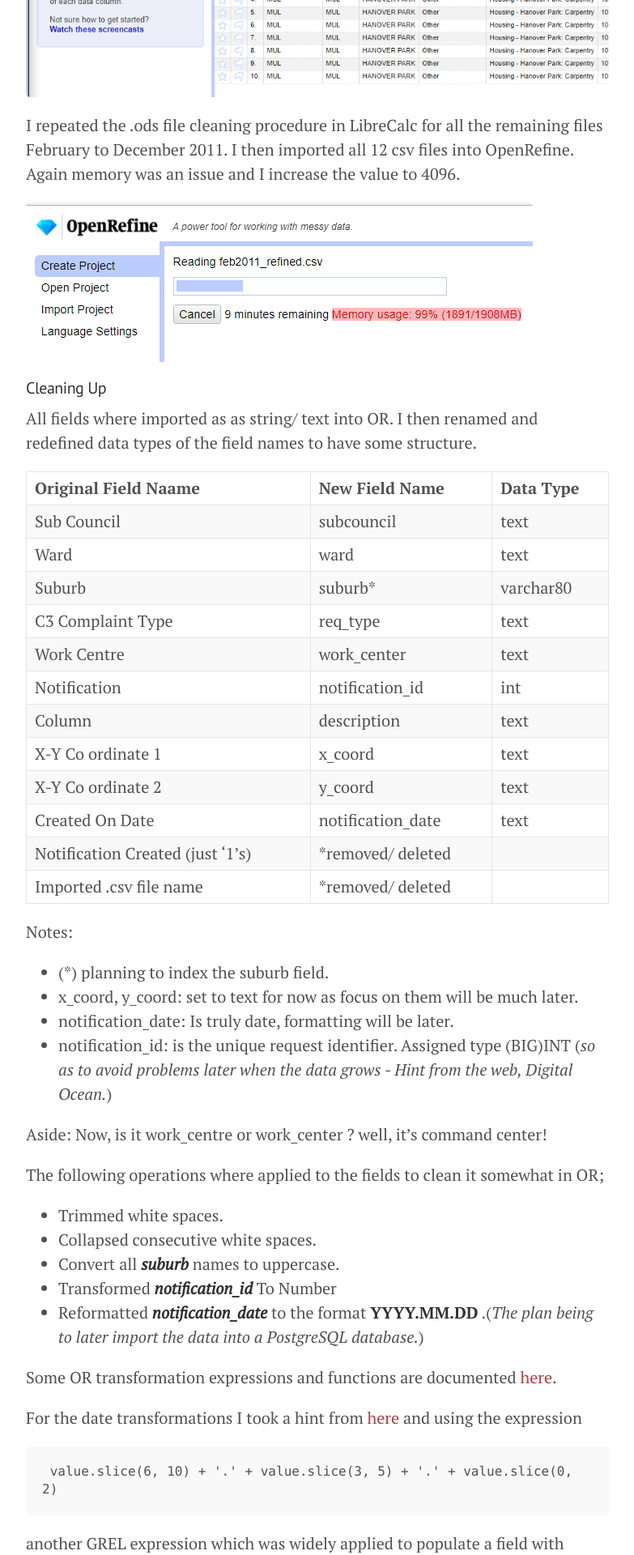
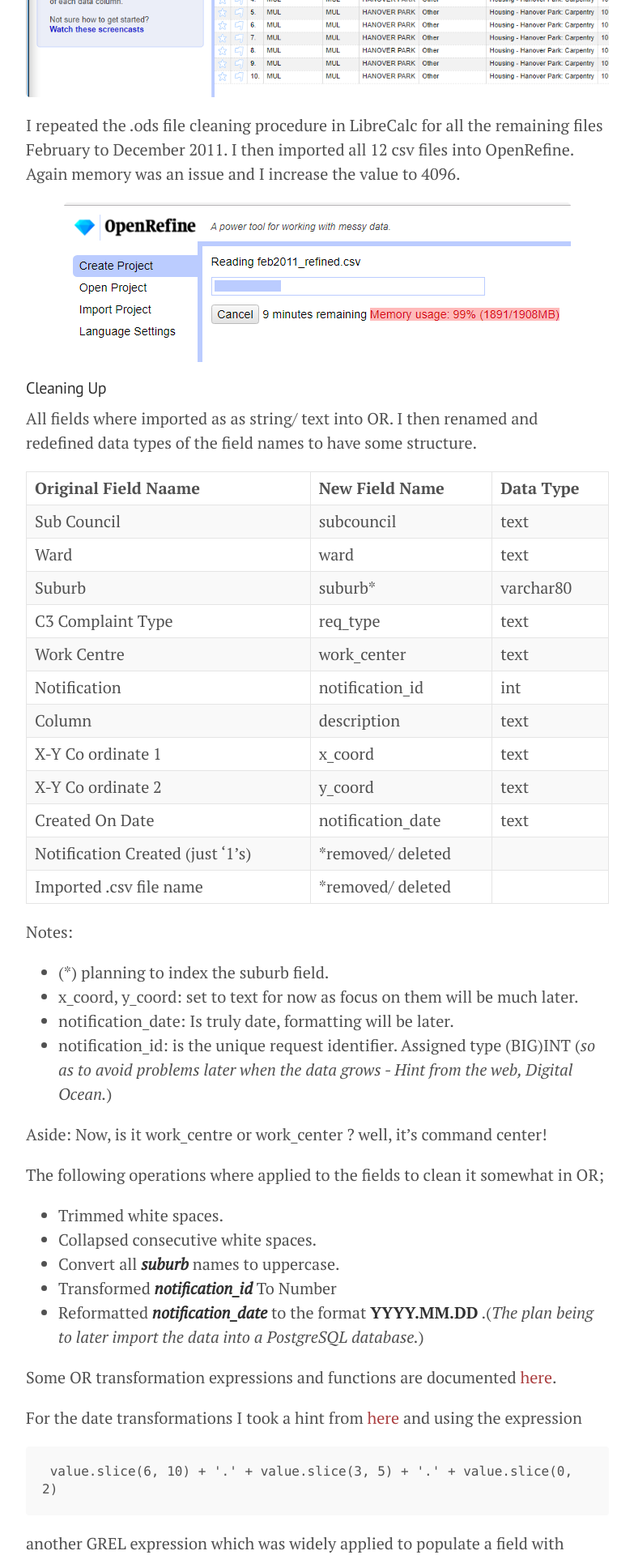
Before and after one commit to erickndava/erickndava.github.io, a Jekyll site: the page built from _posts/2019-06-20-a-datascience-doodle-1-the-data.md, in a window 1280 px wide. Shown: the part 2505-4425 px from the top of the page at 81% size, without its empty margins (248-1031 px from the left). Built offline with Jekyll 4.4.1, drawn with Linux system fonts in a browser that asks for light colours.

Commit message:
Update 2019-06-20-a-datascience-doodle-1-the-data.md

```diff
--- a/_posts/2019-06-20-a-datascience-doodle-1-the-data.md
+++ b/_posts/2019-06-20-a-datascience-doodle-1-the-data.md
@@ -52,7 +52,9 @@ After the export the file loaded like a breeze in OpenRefine.
 
 I repeated the .ods file cleaning procedure in LibreCalc for all the remaining files February to December 2011. I then imported all 12 csv files into OpenRefine. Again memory was an issue and I increase the value to 4096.
 
-<img align="center" src="/images/memory_issues_12_files.PNG" alt="Memory problems">
+<p align="center">
+<img src="/images/memory_issues_12_files.PNG" alt="Memory problems"/>
+</p>
 
 #### Cleaning Up
 
@@ -108,13 +110,18 @@ cells["work_centre"].value
 
 The most time consuming stage was cleaning the names of the ***suburbs***. Why **suburb**? As a "geo" person, the mind is wired to think geocoding and suburbs is a good reference. The (x_coord, y_coord) pair for this dataset was largely unassigned which led to the focus on suburb.
 
-<img align="center" src="/images/Cluster_and_edit.png" alt="Cluster and Edit">
+<p align="center">
+<img src="/images/Cluster_and_edit.png" alt="Cluster and Edit"/>
+</p>
 
 The ***Cluster and Edit*** Operation was mostly used. The variations in the names  was very wide. Hinting to a lack of standardisation on the names and most likely alluding to the use of 'free-text' in the initial capture of the Service Requests.
 
  Some records had suburb value 'UNASSIGNED'. For suburbs which did not 'make sense' in a local context, like London, UK, I assigned INVALID.
 
-<img align="center" src="/images/an_interesting_request.PNG" alt="Interesting Request">
+
+<p align="center">
+<img src="/images/an_interesting_request.PNG" alt="Interesting Request"/>
+</p>
 
 
 ### Taking Stock (A Database)
@@ -125,7 +132,10 @@ As an intermediate stage I exported the records as SQL from OR to a sqlite datab
 
 Exporting the records to SQL from OR resulted in Out of Memory issues even with 6GB dedicated to OR and the data with 906501 records. I resorted to importing a CSV instead.
 
-<img align="center" src="/images/Import_CSV_from_OR_into_sqlite_1.PNG" alt="Import from OR to SQLite">
+<p align="center">
+<img src="/images/Import_CSV_from_OR_into_sqlite_1.PNG" alt="Import from OR to SQLite"/>
+</p>
+
 
 I was looking at retaining suburbs with atleast 5 or more records or less if there was a corresponding suburb defined. Those with any less were assigned to the larger area boundary. To get insight into the suburbs I used the SQL Query
 
@@ -144,11 +154,15 @@ SELECT count(suburb) as a, suburb
 
  Somewhere along the processing I came across 'noise' in the data which gave me memory issues in OR and spreadsheet programs. This had caused the data file to balloon to 800MB+.
 
-<img align="center" src="/images/Noise_in_data.PNG" alt="Noise in Data">
+<p align="center">
+<img src="/images/Noise_in_data.PNG" alt="Noise in Data"/>
+</p>
 
 I resorted to twitter for help
 
-<img align="center" src="/images/eliminate_data_noise.PNG" alt="Eliminae Data Noise">
+<p align="center">
+<img src="/images/eliminate_data_noise.PNG" alt="Eliminae Data Noise"/>
+</p>
 
 In summary the technique to clean the data was
 
```
